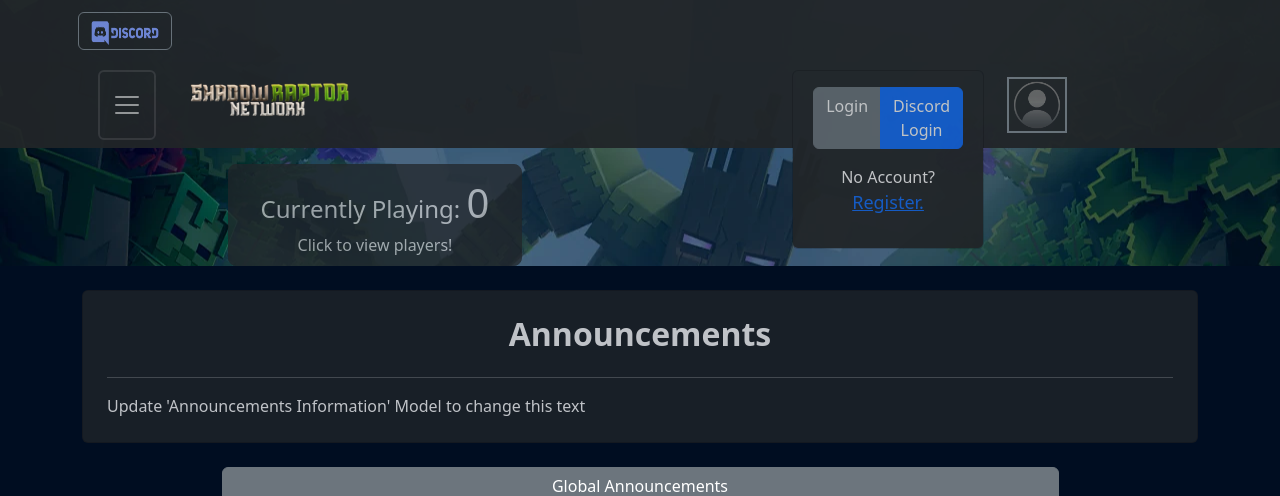
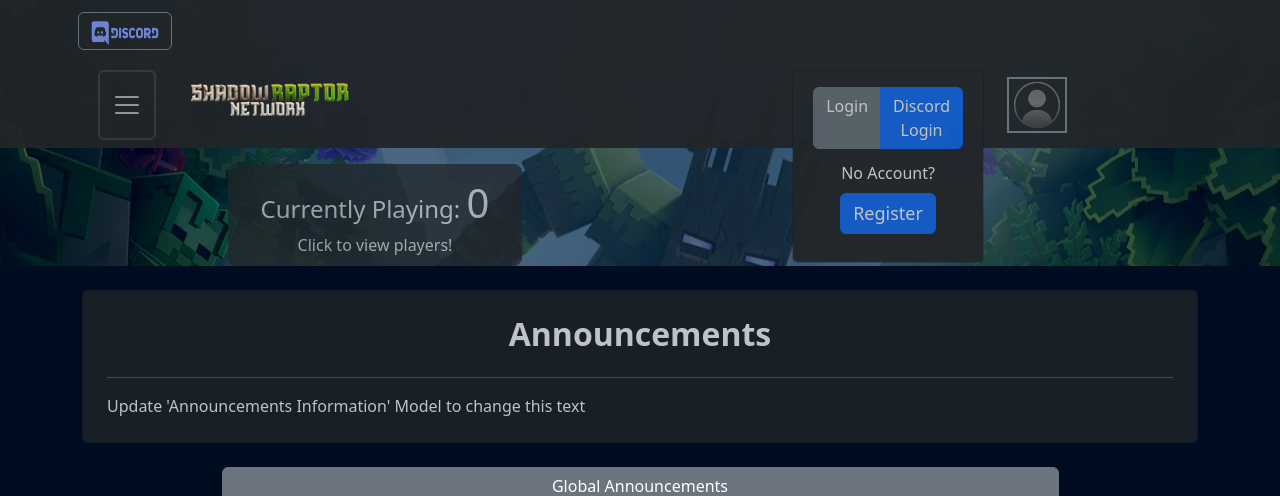
Before and after one commit to arthur-king-excalibur/py-raptor-web, a Django app: page /announcements/ in a window 1280 px wide, after a click that opens the changed part. Shown: the top 496 px of the page. Run offline with Django 3.2, Linux system fonts and the light colour scheme; data comes from the database, SQL or seed files in the repository; data that the repository does not hold is empty; some libraries are stand-ins or nearby versions.

Commit message:
Make register href a button

```diff
--- a/raptorWeb/templates/raptormc/base.html
+++ b/raptorWeb/templates/raptormc/base.html
@@ -113,8 +113,8 @@
                         <a role="button" type="button" class="btn btn-primary" href="{% url 'raptormc:login_oauth' %}">Discord Login</a>
                       </div>
 
-                      <div class="p-2 text-center">
-                        <p class="pageContent text-white">No Account? <a href="{% url 'raptormc:register' %}">Register.</a></p>
+                      <div class="p-1 mb-0 text-center">
+                        <p class="pageContent text-white">No Account? <a role="button" type="button" class="btn btn-primary mt-2 mb-0" href="{% url 'raptormc:register' %}">Register</a></p>
                       </div>
 
                     </section>
```
